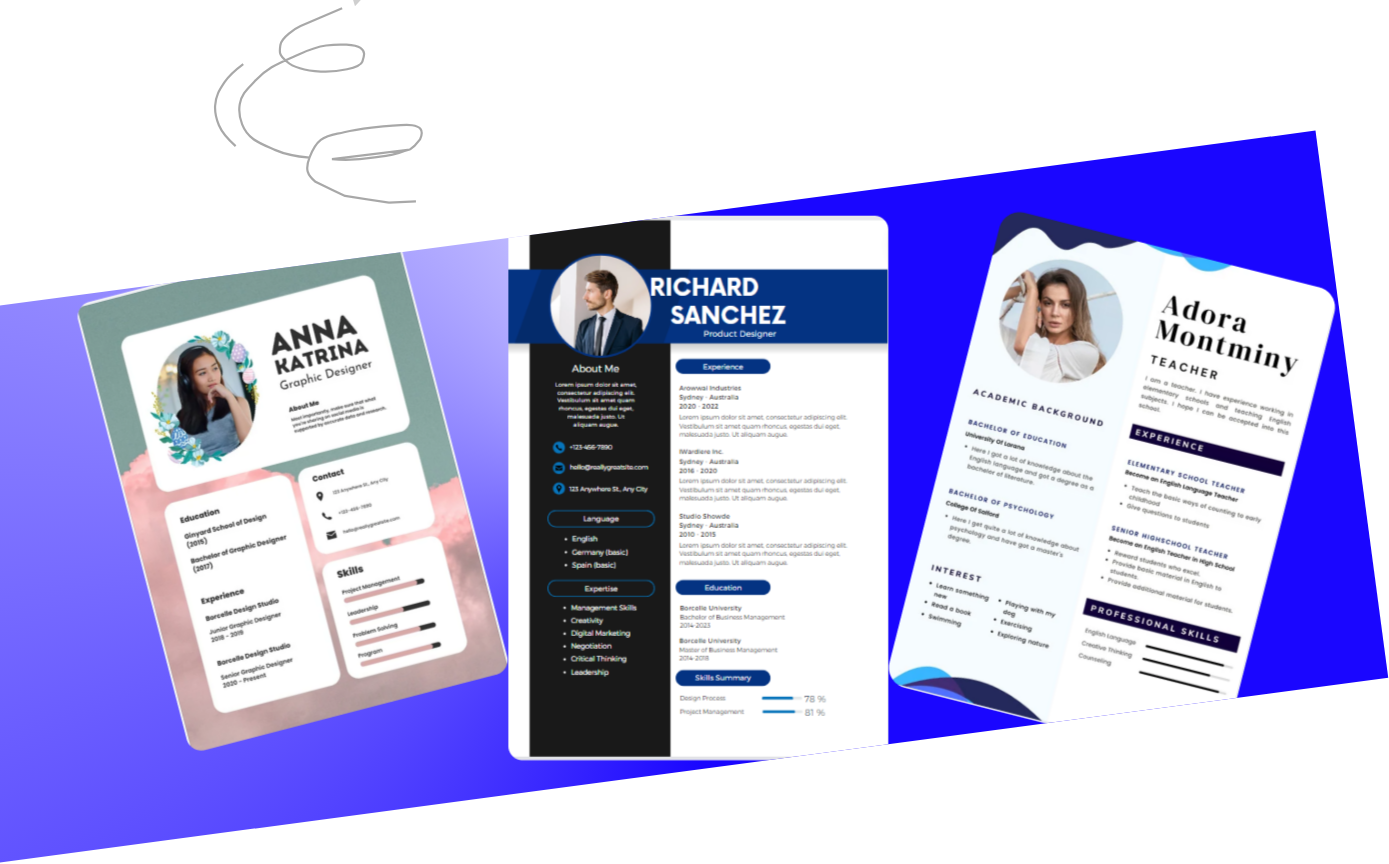
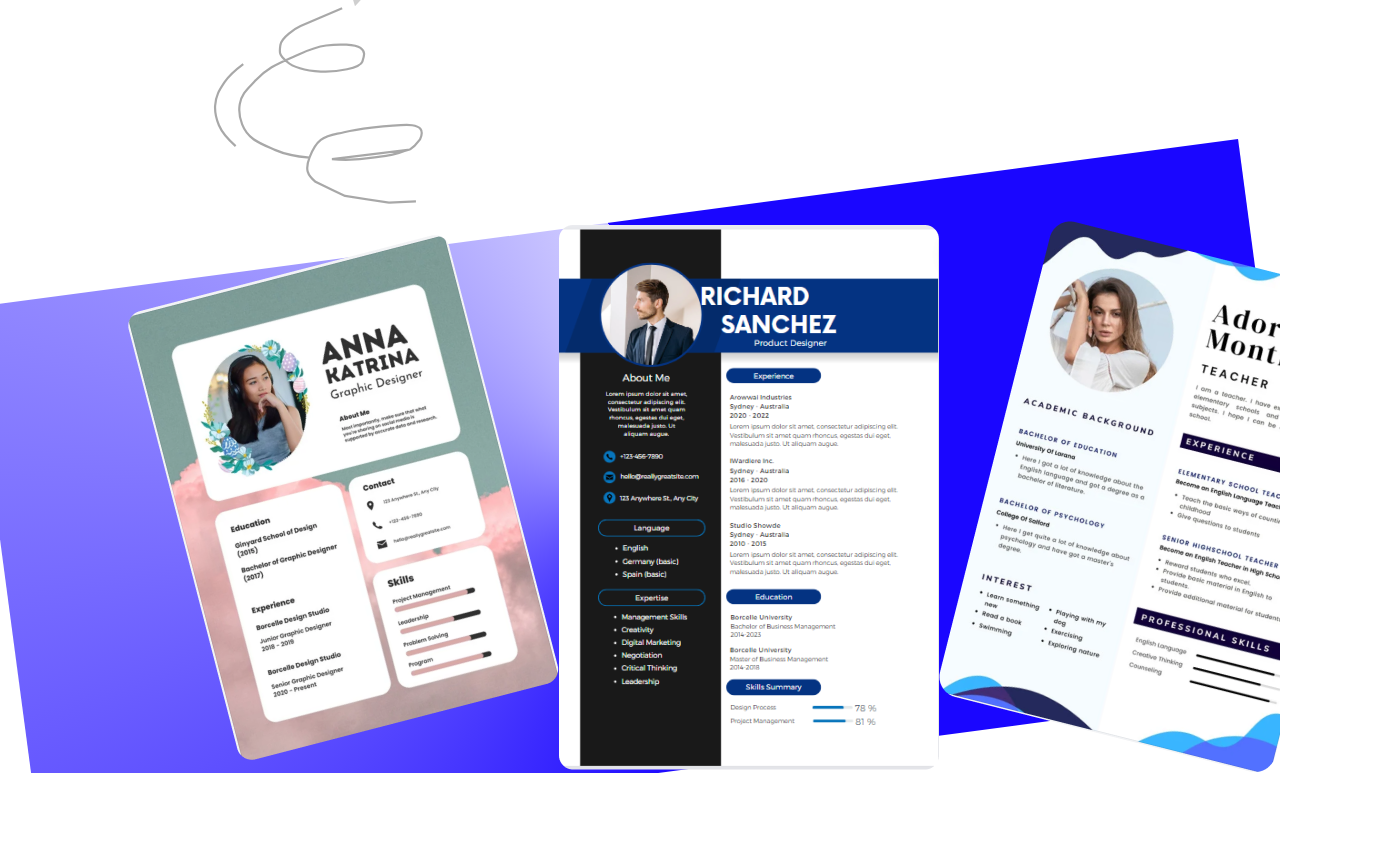
Before and after one commit to soumen974/WorkFolio, a React (Create React App) app: page / in a window 1280 px wide. Shown: the part 2180-3044 px from the top of the page, 1389 px wide, since content can reach past the window. After the commit the page ends 2953 px from the top, so only its background shows below. Built offline with nearby package versions, Linux system fonts and the light colour scheme.

Commit message:
fixing the bg color rotation

```diff
--- a/src/Components/Section03.css
+++ b/src/Components/Section03.css
@@ -1,5 +1,6 @@
 .Section03{
     margin-top: 15rem;
+    overflow: hidden;
 }
 .Templates_head{
     display: flex;
@@ -19,22 +20,24 @@
 
 .back_templetes{
     /* margin-top: -20rem; */
-    overflow:hidden;
+    /* overflow:hidden; */
 
 }
 
 .back_templetes {
-    width: 110%;
+
+    width: 100%;
+    height: 100%  ;
     background: conic-gradient(from 1deg at 50% 50%, #1A06FF 176.57856345176697deg, rgba(26, 6, 255, 0.22) 353.96408557891846deg);
-    object-fit:contain;
+    /* object-fit:contain; */
    transform: rotate(-7.576deg);
-   margin-left: -3.1rem;
 
+   /* margin-left: 3.1rem; */
 }
 
 .showTemplates{
     /* margin-top: -38rem; */
-    width: 110%;
+    width: 100%;
     padding: 0 8rem 0 8rem;
 
 
```
